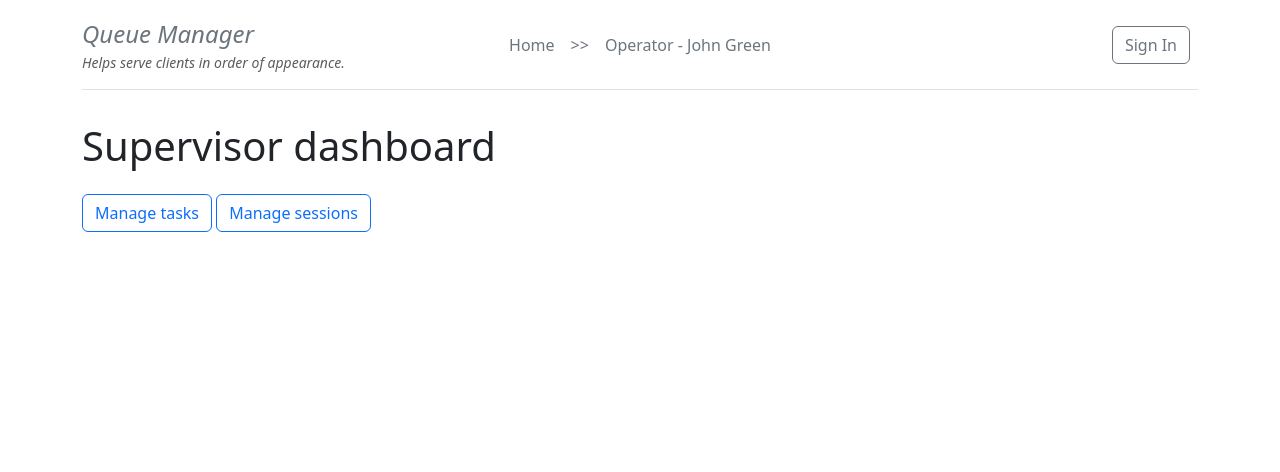
After one commit to Andrey-Volkovitskiy/queue-manager, a Django app: template queue_manager/templates/supervisor/home.html in a window 1280 px wide. The commit adds this page. Shown: the top 472 px of the page. Run offline with Django 4.2, Linux system fonts and the light colour scheme; the template is opened without the code that fills it, so the values that code supplies are empty; some libraries are stand-ins or nearby versions.

Commit message:
Add supervisor page

```diff
--- a/queue_manager/templates/index.html
+++ b/queue_manager/templates/index.html
@@ -58,7 +58,9 @@
             <li>Creates new operators and tasks</li>
             <li>Monitors all queues</li>
           </ul>
-          <button type="button" class="w-100 btn btn-lg btn-outline-primary">Go as Supervisor</button>
+          <a class="w-100 btn btn-lg btn-outline-primary" href="{% url 'supervisor-home' %}">
+            Go as Supervisor
+          </a>
         </div>
       </div>
     </div>
--- /dev/null
+++ b/queue_manager/templates/supervisor/home.html
@@ -0,0 +1,23 @@
+{% extends "base.html" %}
+
+{% load django_bootstrap5 %}
+
+{% block title %}
+  Supervisor dashboard
+{% endblock %}
+
+{% block content %}
+  <h1 class="my-4">Supervisor dashboard</h1>
+
+  <a href="{% url 'task-list' %}" class="btn btn-outline-primary">
+    Manage tasks
+  </a>
+
+  <a href="{% url 'session-list' %}" class="btn btn-outline-primary">
+      Manage sessions
+  </a>
+
+
+      </tbody>
+  </table>
+{% endblock %}
--- a/queue_manager/urls.py
+++ b/queue_manager/urls.py
@@ -22,6 +22,7 @@ urlpatterns = [
     path('', views.index, name='home'),
     path('task/', include('queue_manager.task.urls')),
     path('session/', include('queue_manager.session.urls')),
+    path('supervisor/', include('queue_manager.user.supervisor_urls')),
     path('login/', views.SiteLoginView.as_view(), name='login'),
     path('logout/', views.SiteLogoutView.as_view(), name='logout'),
     path('error/', views.intendent_error),  # Rollbarr debug page
```
Also changed, not shown: queue_manager/templates/session/list.html (+0 -7 lines), queue_manager/user/supervisor_urls.py (added, +9 -0 lines), queue_manager/user/supervisor_views.py (added, +12 -0 lines), tests/fixtures/test_users_base.py (+5 -4 lines), tests/session/test_session_list.py (+1 -1 lines), queue_manager/user/migrations/0001_initial.py (added), queue_manager/user/views.py (deleted).
